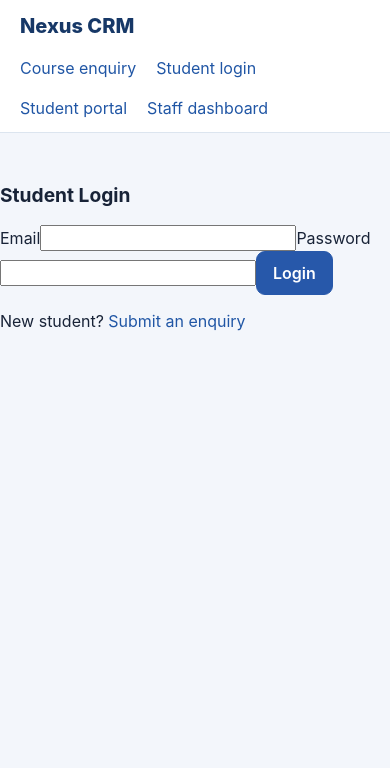
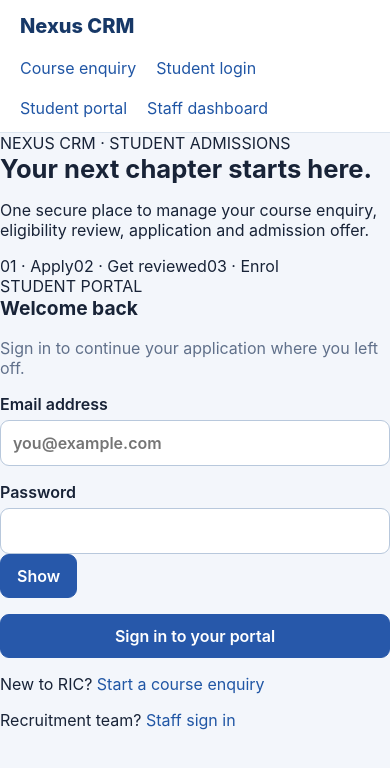
Before and after one commit to gator2511/nexus_crm_, a React (Vite) app in the folder client/: page /login in a window 390 px wide. Shown: the top 768 px of the page. Built offline with nearby package versions, Linux system fonts and the light colour scheme.

Commit message:
Redesign student login with accessible responsive admissions experience

```diff
--- a/client/src/pages/Login.jsx
+++ b/client/src/pages/Login.jsx
@@ -1,83 +1,40 @@
+import React,{useState} from 'react';
+import {Link,useNavigate} from 'react-router-dom';
+import {studentLogin} from '../api.js';
 
-import React, { useState } from "react";
-import { studentLogin } from "../api.js";
-import { useNavigate, Link } from "react-router-dom";
-
-export default function Login() {
-  const navigate = useNavigate();
-
-  const [form, setForm] = useState({
-    email: "",
-    password: "",
-  });
-
-  const [error, setError] = useState("");
-  const [loading, setLoading] = useState(false);
-
-  async function handleSubmit(event) {
-    event.preventDefault();
-    setError("");
-
-    if (!form.email || !form.password) {
-      setError("Email and password are required.");
-      return;
-    }
-
-    setLoading(true);
-
-    try {
-      const result = await studentLogin(form);
-
-      if (!result?.token) {
-        throw new Error("No authentication token received.");
-      }
-
-      localStorage.setItem("nexus_token", result.token);
-      navigate("/portal");
-    } catch (err) {
-      setError(err.message || "Login failed.");
-    } finally {
-      setLoading(false);
-    }
-  }
-
-  return (
-    <main style={{ maxWidth: 420, margin: "50px auto" }}>
-      <h2>Student Login</h2>
-
-      <form onSubmit={handleSubmit}>
-        <label htmlFor="email">Email</label>
-        <input
-          id="email"
-          type="email"
-          value={form.email}
-          onChange={(e) =>
-            setForm({ ...form, email: e.target.value })
-          }
-          required
-        />
-
-        <label htmlFor="password">Password</label>
-        <input
-          id="password"
-          type="password"
-          value={form.password}
-          onChange={(e) =>
-            setForm({ ...form, password: e.target.value })
-          }
-          required
-        />
-
-        {error && <p role="alert">{error}</p>}
-
-        <button disabled={loading} type="submit">
-          {loading ? "Signing in..." : "Login"}
-        </button>
-      </form>
-
-      <p>
-        New student? <Link to="/enquiry">Submit an enquiry</Link>
-      </p>
-    </main>
-  );
+export default function Login(){
+ const navigate=useNavigate();
+ const [email,setEmail]=useState(''),[password,setPassword]=useState('');
+ const [show,setShow]=useState(false),[busy,setBusy]=useState(false),[error,setError]=useState('');
+ async function submit(e){
+  e.preventDefault();setError('');setBusy(true);
+  try{const data=await studentLogin({email:email.trim(),password});
+   if(!data?.token)throw new Error('Unable to create your session.');
+   localStorage.setItem('nexus_token',data.token);navigate('/portal',{replace:true});
+  }catch(e){setError(e.message||'Unable to sign in. Check your credentials.');}
+  finally{setBusy(false)}
+ }
+ return <main className="auth-layout">
+  <section className="auth-story" aria-label="Student admissions">
+   <span className="eyebrow">NEXUS CRM · STUDENT ADMISSIONS</span>
+   <h1>Your next chapter starts here.</h1>
+   <p>One secure place to manage your course enquiry, eligibility review, application and admission offer.</p>
+   <div className="auth-story-steps"><span>01 · Apply</span><span>02 · Get reviewed</span><span>03 · Enrol</span></div>
+  </section>
+  <section className="auth-card">
+   <span className="eyebrow">STUDENT PORTAL</span>
+   <h2>Welcome back</h2>
+   <p className="muted">Sign in to continue your application where you left off.</p>
+   <form className="form-stack" onSubmit={submit}>
+    <label htmlFor="student-email">Email address<input id="student-email" type="email" required autoComplete="username" placeholder="you@example.com" value={email} onChange={e=>setEmail(e.target.value)}/></label>
+    <label htmlFor="student-password">Password
+     <span className="password-field"><input id="student-password" type={show?'text':'password'} required autoComplete="current-password" value={password} onChange={e=>setPassword(e.target.value)}/><button type="button" className="password-toggle" aria-label={show?'Hide password':'Show password'} onClick={()=>setShow(!show)}>{show?'Hide':'Show'}</button></span>
+    </label>
+    {error&&<p role="alert" className="error">{error}</p>}
+    <button type="submit" disabled={busy} className="auth-submit">{busy?'Signing in…':'Sign in to your portal'}</button>
+   </form>
+   <p className="auth-footnote">New to RIC? <Link to="/enquiry">Start a course enquiry</Link></p>
+   <p className="auth-footnote">Recruitment team? <Link to="/staff/login">Staff sign in</Link></p>
+  </section>
+ </main>;
 }
```
